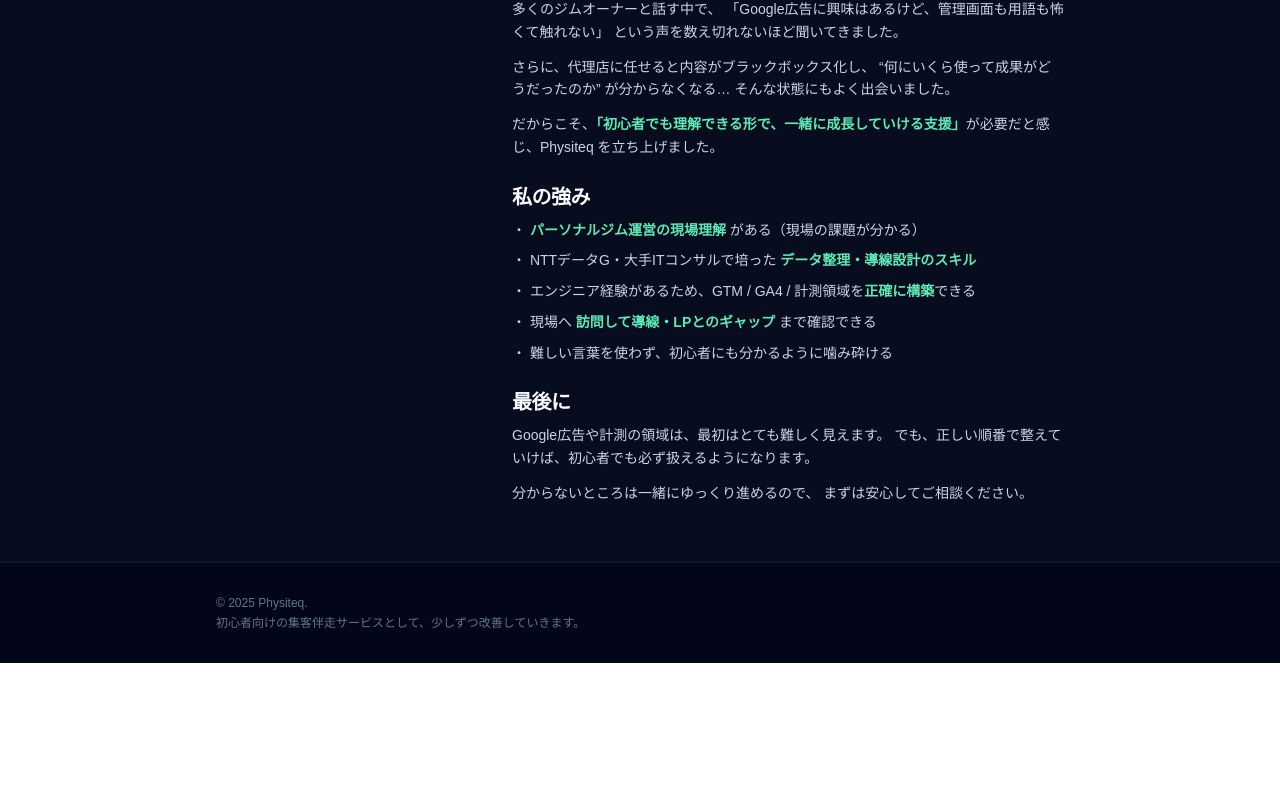
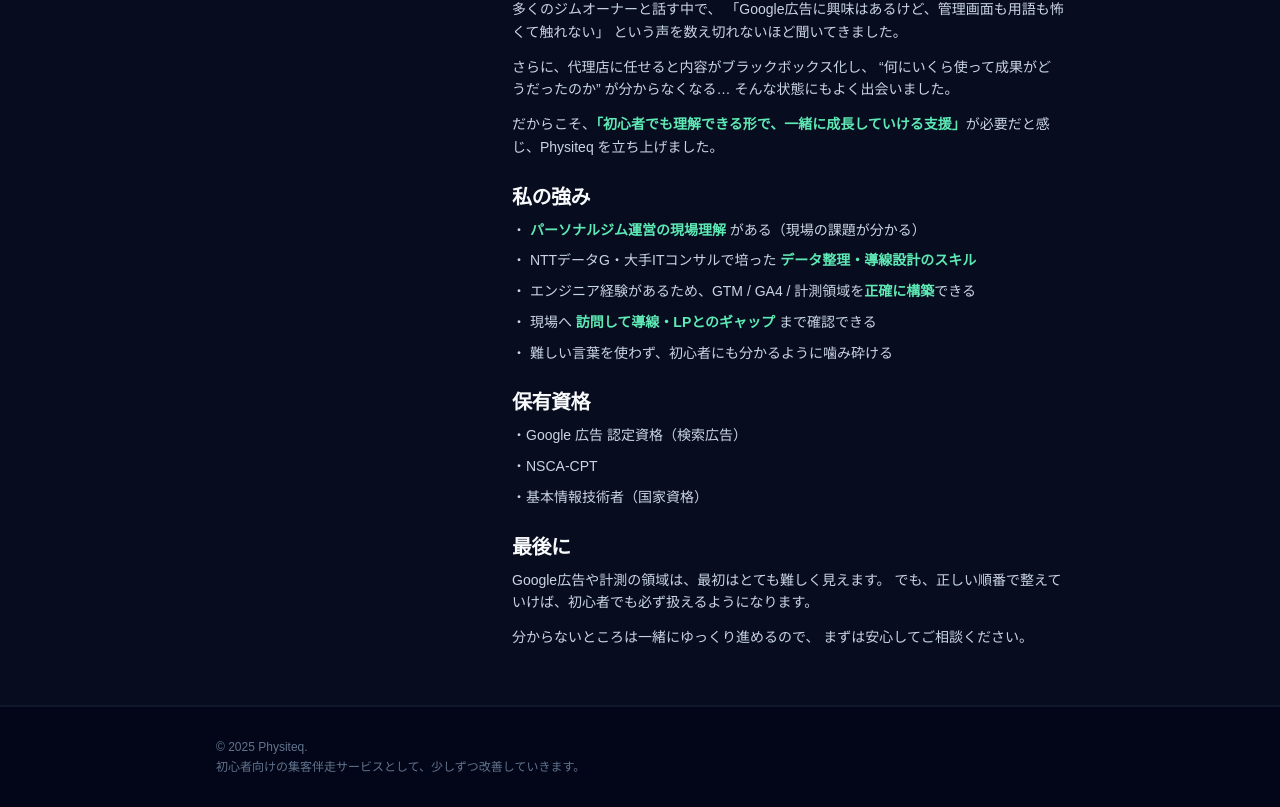
Before and after one commit to physiteqbiz/physiteq-site, a Next.js app: page /about in a window 1280 px wide. Shown: the part 593-1400 px from the top of the page. Before the commit the page ends 1256 px from the top, so only its background shows below. Built offline with nearby package versions, Linux system fonts and the light colour scheme.

Commit message:
Refine Physiteq top page layout

```diff
--- a/app/about/page.tsx
+++ b/app/about/page.tsx
@@ -125,6 +125,17 @@ export default function About() {
                 </li>
               </ul>
             </div>
+            {/* 保有資格 */}
+<div>
+  <h2 className="mb-2 text-xl font-semibold tracking-tight">
+    保有資格
+  </h2>
+  <ul className="space-y-2 text-sm leading-relaxed text-slate-300">
+    <li>・Google 広告 認定資格（検索広告）</li>
+    <li>・NSCA-CPT</li>
+    <li>・基本情報技術者（国家資格）</li>
+  </ul>
+</div>
 
             {/* 最後のメッセージ */}
             <div>
```
